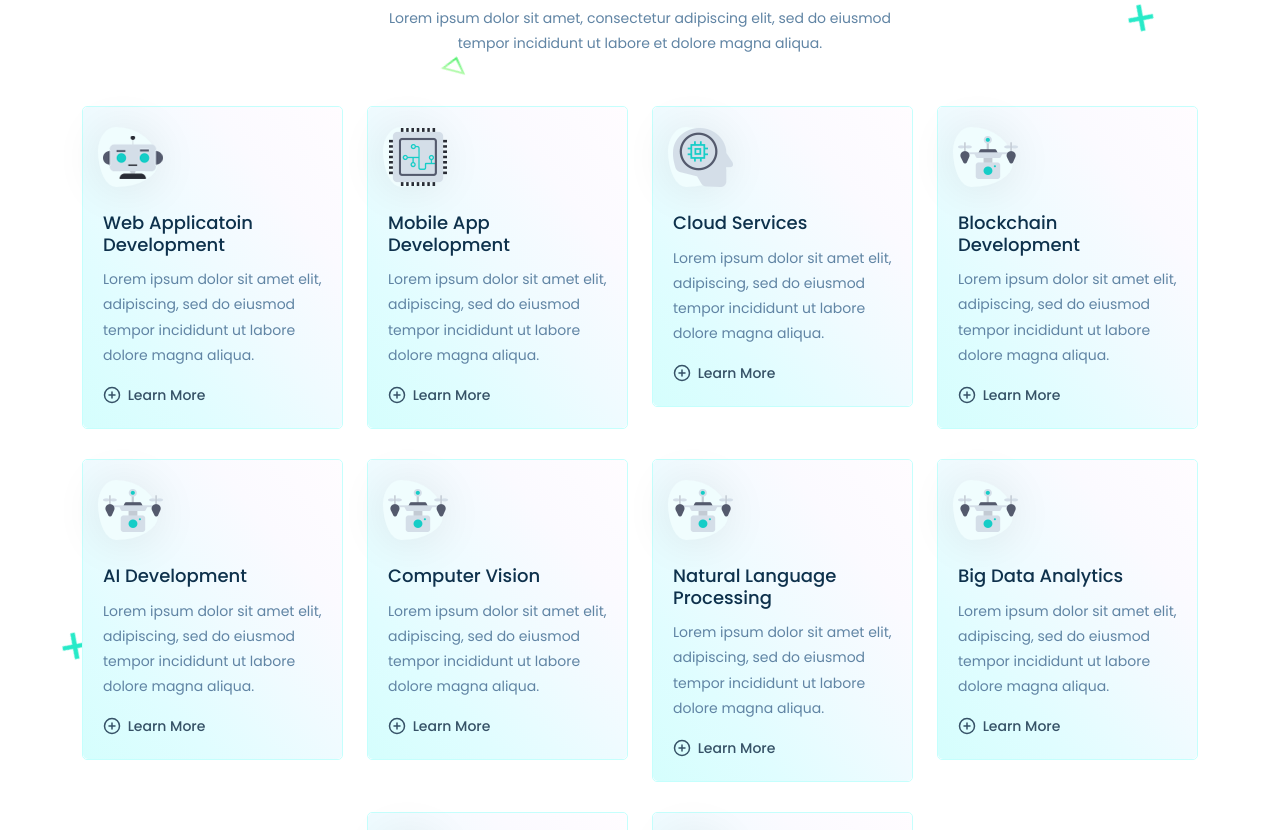
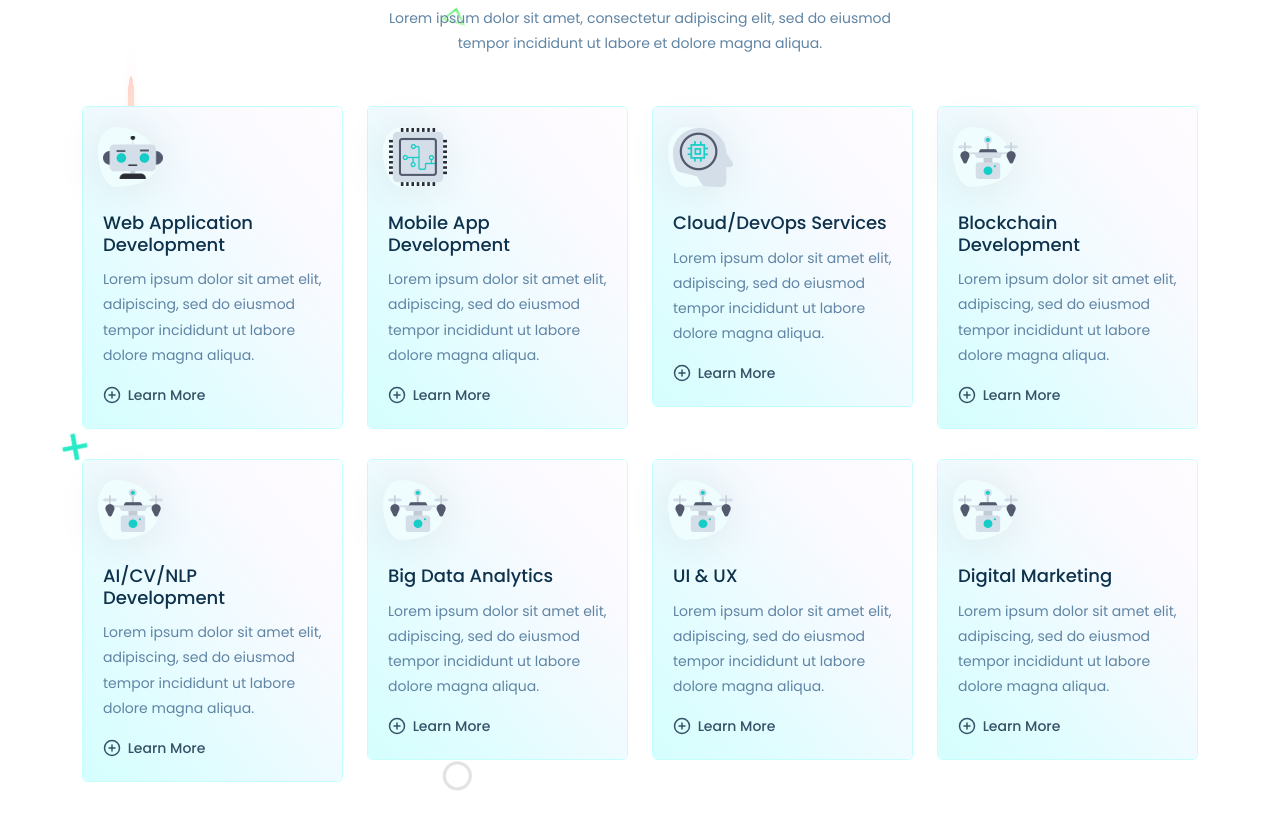
Before and after one commit to muneeb360/web_site_static2, a Gatsby site: page / in a window 1280 px wide. Shown: the part 967-1797 px from the top of the page. Built offline with nearby package versions, Linux system fonts and the light colour scheme; Gatsby itself is replaced by a stand-in of ours; animation ran at ten frames a second.

Commit message:
services updated

```diff
--- a/src/components/MachineLearningTwo/WhatWeOffer.js
+++ b/src/components/MachineLearningTwo/WhatWeOffer.js
@@ -35,7 +35,7 @@ const WhatWeOffer = () => {
                   <img src={Icon4} alt="Icon" />
                 </div>
                 <h3>
-                  <Link to="/service-details">Web Applicatoin Development</Link>
+                  <Link to="/service-details">Web Application Development</Link>
                 </h3>
                 <p>
                   Lorem ipsum dolor sit amet elit, adipiscing, sed do eiusmod
@@ -73,7 +73,7 @@ const WhatWeOffer = () => {
                   <img src={Icon6} alt="Icon" />
                 </div>
                 <h3>
-                  <Link to="/service-details">Cloud Services</Link>
+                  <Link to="/service-details">Cloud/DevOps Services</Link>
                 </h3>
                 <p>
                   Lorem ipsum dolor sit amet elit, adipiscing, sed do eiusmod
@@ -110,7 +110,7 @@ const WhatWeOffer = () => {
                   <img src={Icon7} alt="Icon" />
                 </div>
                 <h3>
-                  <Link to="/service-details">AI Development</Link>
+                  <Link to="/service-details">AI/CV/NLP Development</Link>
                 </h3>
                 <p>
                   Lorem ipsum dolor sit amet elit, adipiscing, sed do eiusmod
@@ -122,7 +122,7 @@ const WhatWeOffer = () => {
                 </Link>
               </div>
             </div>
-            <div className="col-lg-3 col-sm-6 col-md-6">
+            {/* <div className="col-lg-3 col-sm-6 col-md-6">
               <div className="single-solutions-box">
                 <div className="icon">
                   <img src={Icon7} alt="Icon" />
@@ -139,8 +139,8 @@ const WhatWeOffer = () => {
                   <Icon.PlusCircle /> Learn More
                 </Link>
               </div>
-            </div>
-            <div className="col-lg-3 col-sm-6 col-md-6">
+            </div> */}
+            {/* <div className="col-lg-3 col-sm-6 col-md-6">
               <div className="single-solutions-box">
                 <div className="icon">
                   <img src={Icon7} alt="Icon" />
@@ -157,7 +157,7 @@ const WhatWeOffer = () => {
                   <Icon.PlusCircle /> Learn More
                 </Link>
               </div>
-            </div>
+            </div> */}
             <div className="col-lg-3 col-sm-6 col-md-6">
               <div className="single-solutions-box">
                 <div className="icon">
```
